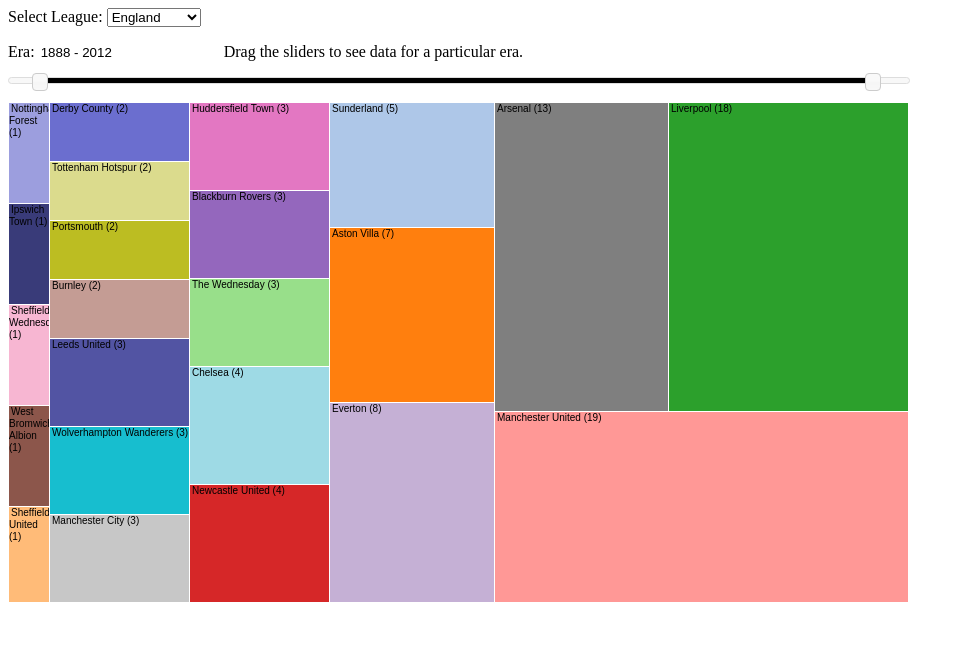
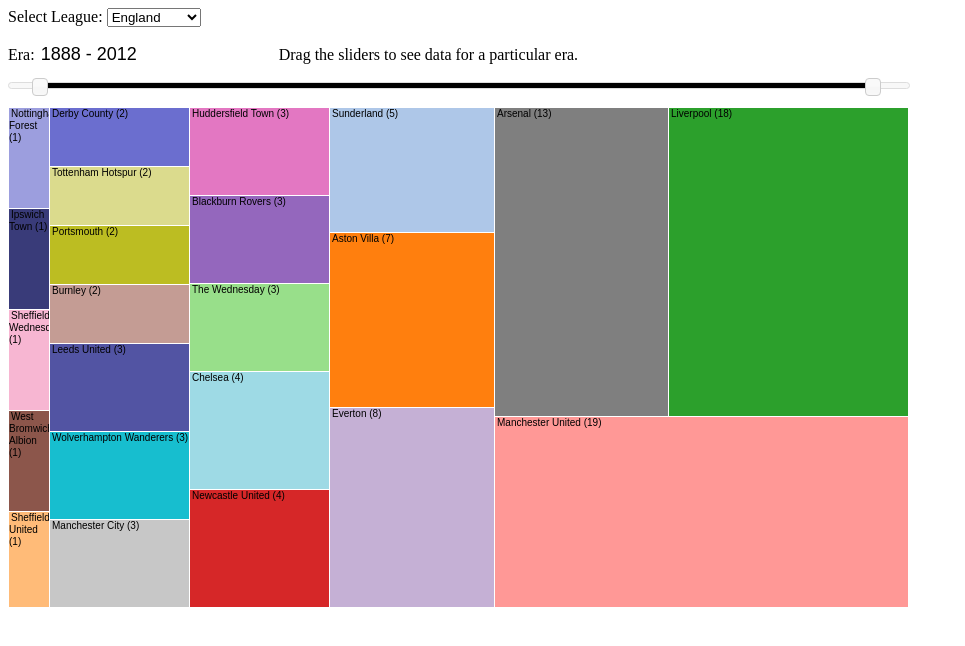
Before and after one commit to sdqali/league_champions, a plain HTML site: page index.html in a window 1280 px wide. Shown: the whole page, without its empty margins (0-965 px from the left). Drawn offline with Linux system fonts and the light colour scheme.

Commit message:
Making text box read-only, changing font size

```diff
--- a/champions.css
+++ b/champions.css
@@ -18,9 +18,14 @@
     height: 0.9em;
     cursor: default;
 }
+
 .ui-widget-header {
     border: 1px solid #E78F08;
     background: #000000;
     color: white;
     font-weight: bold;
 }
+
+#era {
+    font-size: large;
+}
--- a/index.html
+++ b/index.html
@@ -25,7 +25,7 @@
       <div class="slidercontrols">
         <p>
           <label for="era">Era:</label>
-          <input type="text" id="era" style="border:0; color:#000000;" />
+          <input type="text" id="era" style="border:0; color:#000000;" readonly="redonly"/>
           Drag the sliders to see data for a particular era.
         </p>
 
```
